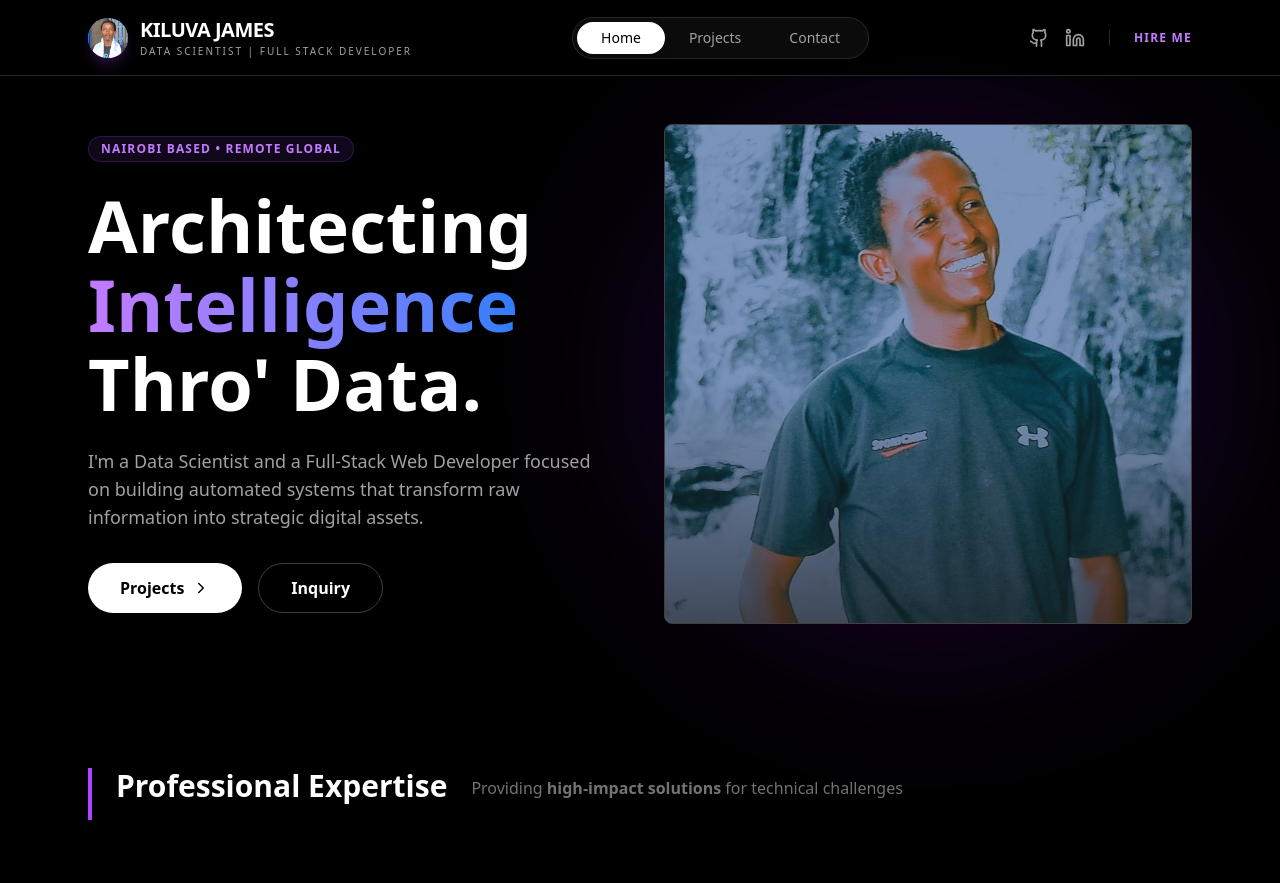
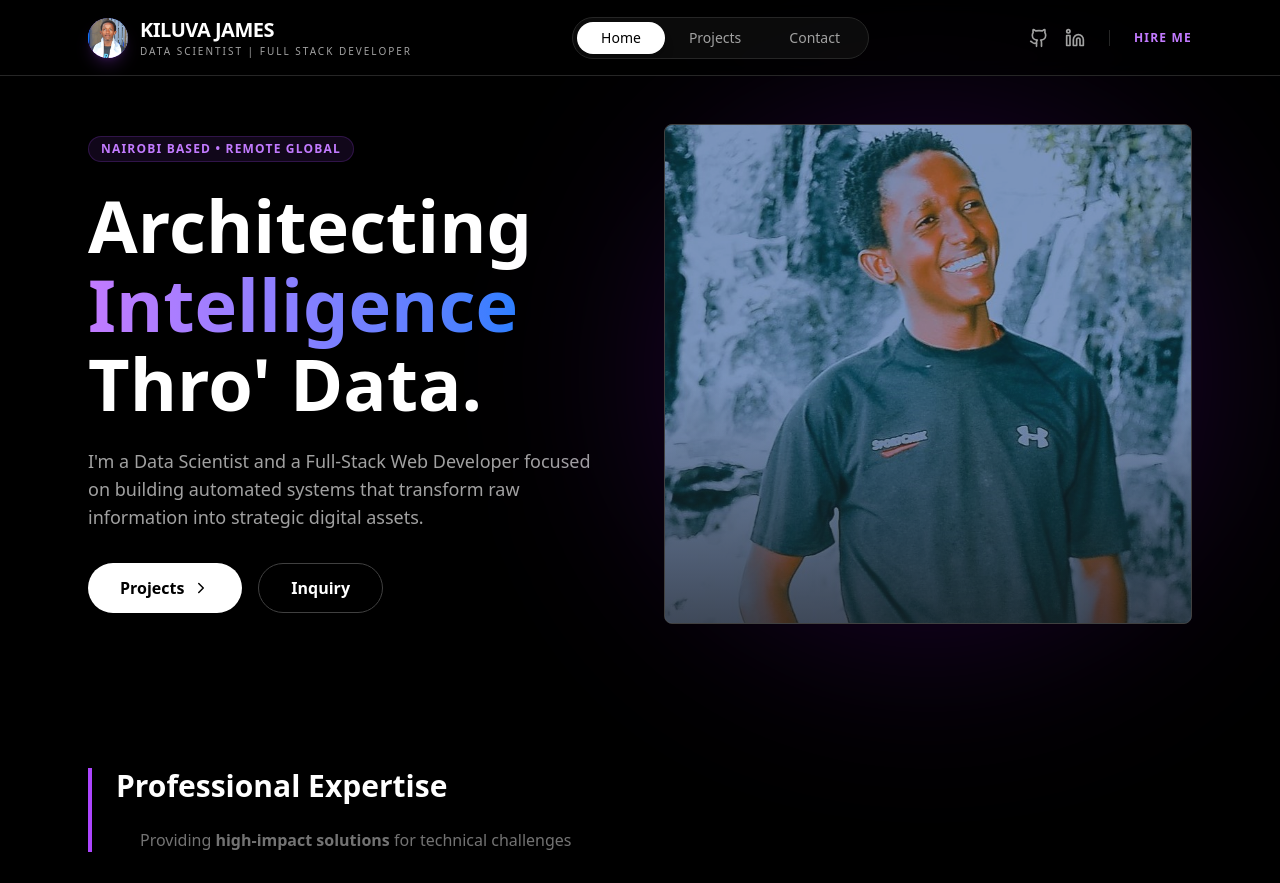
Before and after one commit to kiteluva/kitewebsite, a React (Vite) app in the folder kiluvas/: page / in a window 1280 px wide. Shown: the top 883 px of the page. Built offline with nearby package versions, Linux system fonts and the light colour scheme.

Commit message:
that's all for now

```diff
--- a/kiluvas/src/App.tsx
+++ b/kiluvas/src/App.tsx
@@ -87,7 +87,7 @@ const HomeView: React.FC<{ setActiveTab: (id: string) => void }> = ({ setActiveT
     </section>
 
     <section className="py-12">
-      <div className="flex flex-col md:flex-row border-l-4 border-purple-500 pl-6 text-left mb-16">
+      <div className="flex flex-col border-l-4 border-purple-500 pl-6 text-left mb-16">
         <h3 className="text-3xl font-bold mb-4">Professional Expertise</h3>
         <p className="text-neutral-500 md:ml-6 md:mt-2">
           Providing <strong>high-impact solutions</strong> for technical challenges
@@ -458,7 +458,7 @@ const App: React.FC = () => {
 
   return (
     <div className="min-h-screen bg-black text-white font-sans selection:bg-purple-500 selection:text-white overflow-x-hidden">
-      <header className="sticky top-0 z-40 bg-black/80 backdrop-blur-md border-b border-neutral-800 text-left">
+      <header className="sticky top-0 z-50 w-full bg-black/60 backdrop-blur-md border-b border-neutral-800 text-left">
         <div className="max-w-6xl mx-auto px-6 py-4 flex flex-col md:flex-row justify-between items-center gap-4">
           <div className="flex items-center gap-3">
             <div className="w-10 h-10 rounded-full bg-gradient-to-tr from-purple-600 to-blue-500 flex items-center justify-center overflow-hidden shadow-lg shadow-purple-500/20">
```
